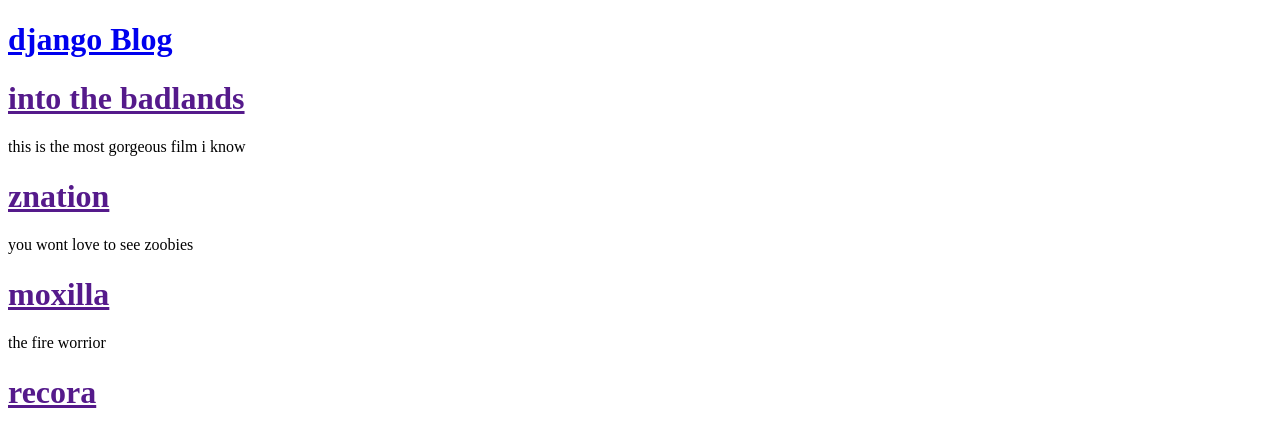
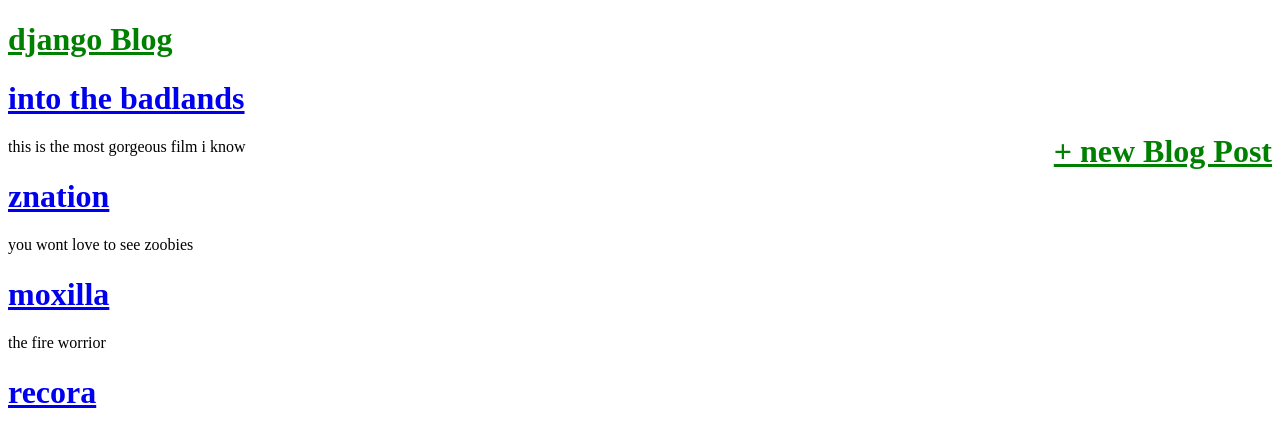
Before and after one commit to Nicodona/djangoProject, a Django app: page / in a window 1280 px wide. Shown: the top 432 px of the page. Run offline with Django 3.2, Linux system fonts and the light colour scheme; data comes from the database, SQL or seed files in the repository; both versions use the stored data as it was after the commit.

Commit message:
updated with create and read

```diff
--- a/djangoblog/blog/models.py
+++ b/djangoblog/blog/models.py
@@ -1,3 +1,4 @@
+from django.urls import reverse
 from django.db import models
 
 class POst(models.Model):
@@ -10,3 +11,6 @@ class POst(models.Model):
 
     def __str__(self):
         return self.tittle
+
+    def get_absolute_url(self):
+        return reverse('post_detail', args=[str(self.id)])
--- a/djangoblog/blog/urls.py
+++ b/djangoblog/blog/urls.py
@@ -1,7 +1,9 @@
 from django.urls import path
-from .views import BlogListView
+from .views import BlogListView, BlogDetailView,BlogCeateView
 
 urlpatterns = [
     path('', BlogListView.as_view(), name='home'),
+    path('post/<int:pk>/', BlogDetailView.as_view(), name='post_detail'),
+    path('post/new/', BlogCeateView.as_view(), name='post_new')
 
 ]
--- a/djangoblog/blog/views.py
+++ b/djangoblog/blog/views.py
@@ -1,7 +1,17 @@
 from django.shortcuts import render
-from django.views.generic import ListView
+from django.views.generic import ListView, DetailView
+from django.views.generic.edit import CreateView
 from .models import POst
 
 class BlogListView(ListView):
     model = POst
     template_name = 'home.html'
+
+class BlogDetailView(DetailView):
+    model = POst
+    template_name = 'detail.html'
+
+class BlogCeateView(CreateView):
+    model = POst
+    fields = ['tittle', 'author', 'body']
+    template_name = 'new.html'
--- a/djangoblog/djangoblog/settings.py
+++ b/djangoblog/djangoblog/settings.py
@@ -119,6 +119,7 @@ USE_TZ = True
 # https://docs.djangoproject.com/en/3.2/howto/static-files/
 
 STATIC_URL = '/static/'
+STATICFILES_DIRS = [str(BASE_DIR.joinpath('static'))]
 
 # Default primary key field type
 # https://docs.djangoproject.com/en/3.2/ref/settings/#default-auto-field
--- /dev/null
+++ b/djangoblog/static/css/base.css
@@ -0,0 +1,10 @@
+header h1 a{
+color: green;
+}
+.nav-left{
+margin-right: auto;
+}
+.nav-right{
+float: right;
+padding-top:2rem;
+}
--- a/djangoblog/templates/base.html
+++ b/djangoblog/templates/base.html
@@ -1,12 +1,19 @@
+{% load static %}
 <!DOCTYPE html>
 <html lang="en">
 <head>
     <meta charset="UTF-8">
     <title>djangoBlog</title>
+    <link rel="stylesheet" href="{% static 'css/base.css' %}">
 </head>
 <body>
 <header>
+    <div class="nav-left">
     <h1><a href="{% url 'home' %}">django Blog</a></h1>
+    </div>
+    <div class="nav-right">
+        <h1><a href="{% url 'post_new' %}">+ new Blog Post</a></h1>
+    </div>
 </header>
 
 <div>
--- a/djangoblog/templates/home.html
+++ b/djangoblog/templates/home.html
@@ -3,7 +3,7 @@
 {% block content %}
 {% for post in object_list %}
 <div class="post-entry">
-    <h1><a href="">{{post.tittle}}</a></h1>
+    <h1><a href="{% url 'post_detail' post.pk %}">{{post.tittle}}</a></h1>
     <p> {{post.body}}</p>
 </div>
 {% endfor%}
```
Also changed, not shown: djangoblog/templates/detail.html (added, +8 -0 lines), djangoblog/templates/new.html (added, +12 -0 lines), djangoblog/db.sqlite3.
